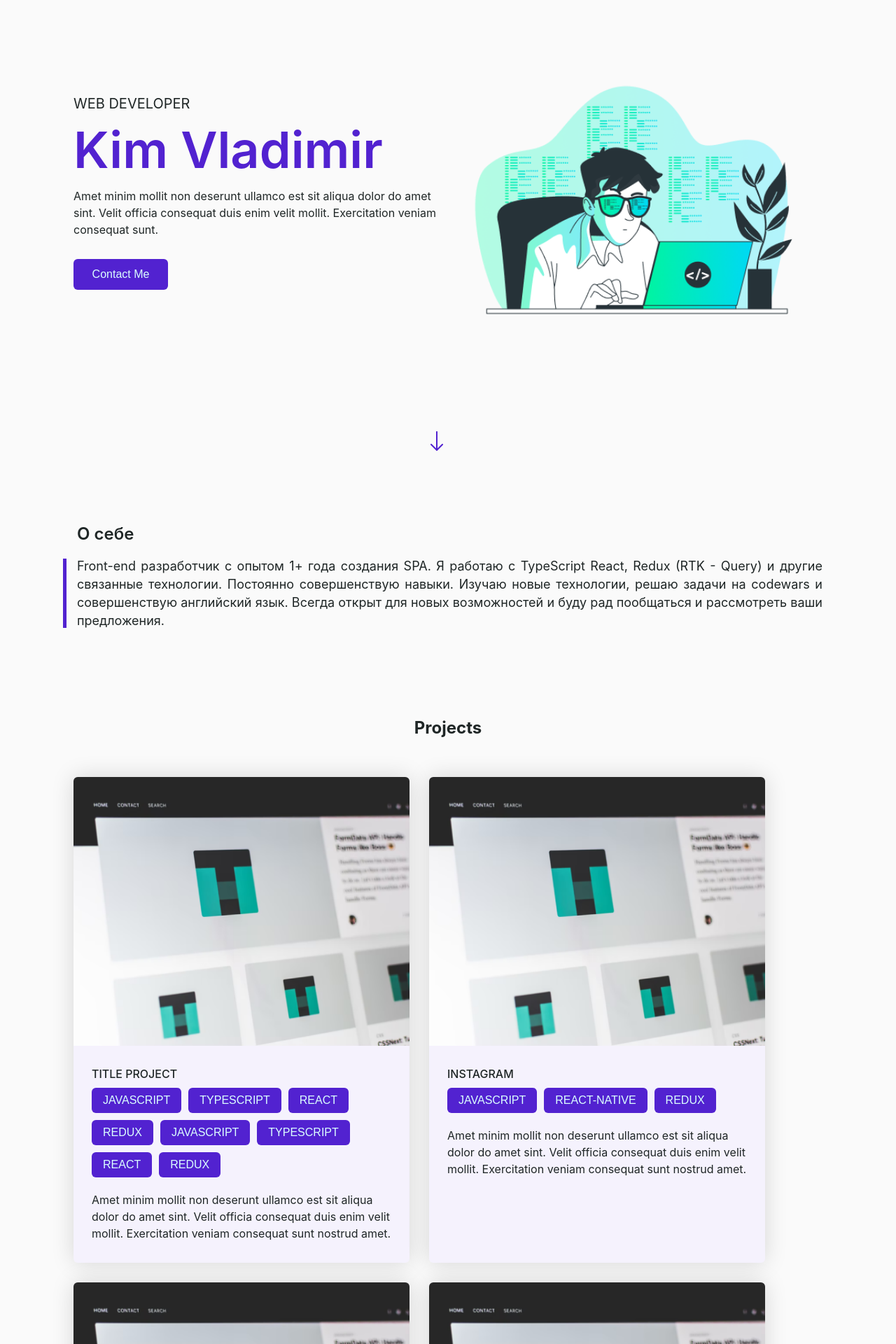
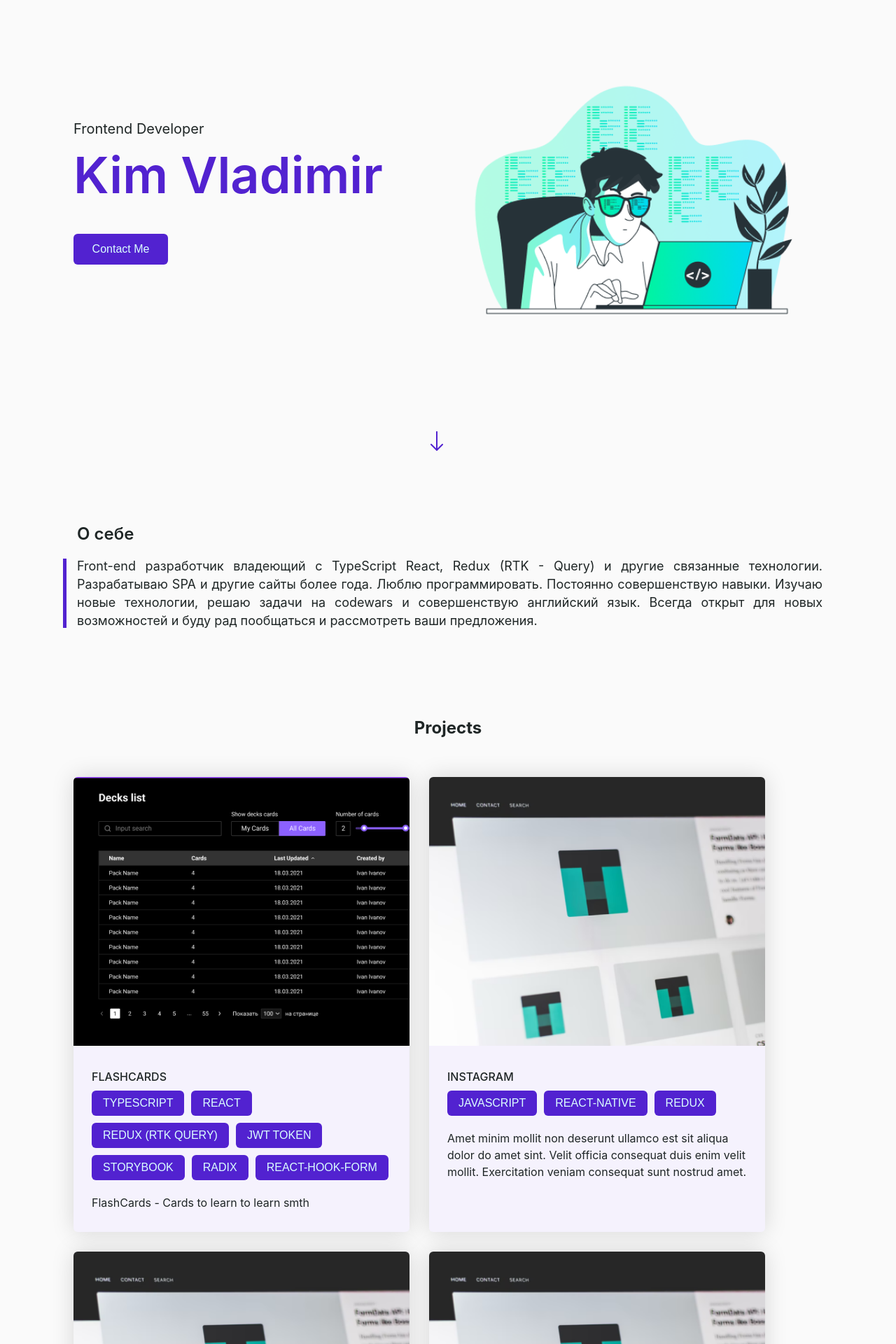
Before and after one commit to Vaone/portfolio, a React (Vite) app: page / in a window 1280 px wide. Shown: the part 200-2120 px from the top of the page at 70% size. Built offline with nearby package versions, Linux system fonts and the light colour scheme.

Commit message:
about me v1

```diff
--- a/src/pages/about/About.tsx
+++ b/src/pages/about/About.tsx
@@ -7,10 +7,11 @@ export const About = () => {
       <Container>
         <h2>О себе</h2>
         <span>
-          Front-end разработчик с опытом 1+ года создания SPA. Я работаю с TypeScript React, Redux
-          (RTK - Query) и другие связанные технологии. Постоянно совершенствую навыки. Изучаю новые
-          технологии, решаю задачи на codewars и совершенствую английский язык. Всегда открыт для
-          новых возможностей и буду рад пообщаться и рассмотреть ваши предложения.
+          Front-end разработчик владеющий с TypeScript React, Redux (RTK - Query) и другие связанные
+          технологии. Разрабатываю SPA и другие сайты более года. Люблю программировать. Постоянно
+          совершенствую навыки. Изучаю новые технологии, решаю задачи на codewars и совершенствую
+          английский язык. Всегда открыт для новых возможностей и буду рад пообщаться и рассмотреть
+          ваши предложения.
         </span>
       </Container>
     </StyledAbout>
--- a/src/pages/main/Main.tsx
+++ b/src/pages/main/Main.tsx
@@ -1,3 +1,5 @@
+import { forwardRef } from 'react'
+
 import arrow from '@/assets/images/arrow.svg'
 import heroWebp from '@/assets/images/welcomepage.webp'
 import { Button } from '@/components/Button/Button'
@@ -5,19 +7,18 @@ import { Container } from '@/components/Container'
 import { useMedia } from '@/hooks/useMedia'
 import { styled } from 'styled-components'
 
-export const Main = ({}) => {
+type Props = {}
+
+export const Main = forwardRef<HTMLDivElement, Props>((_, ref) => {
   const { isTabletScreen } = useMedia()
 
   return (
-    <StyledMain>
+    <StyledMain ref={ref}>
       <Container>
         <StyledLeftSide>
-          <h1>WEB DEVELOPER</h1>
+          <h1>Frontend Developer</h1>
           <h2>Kim Vladimir</h2>
-          <span>
-            Amet minim mollit non deserunt ullamco est sit aliqua dolor do amet sint. Velit officia
-            consequat duis enim velit mollit. Exercitation veniam consequat sunt.
-          </span>
+          <span></span>
           <Button>Contact Me</Button>
         </StyledLeftSide>
         <StyledRightSide>
@@ -39,7 +40,7 @@ export const Main = ({}) => {
       </Container>
     </StyledMain>
   )
-}
+})
 
 const StyledMain = styled.section`
   height: 750px;
--- a/src/pages/projects/ProjectCard.tsx
+++ b/src/pages/projects/ProjectCard.tsx
@@ -11,7 +11,9 @@ type ProjectCardPropsType = {
 export const ProjectCard = (props: ProjectCardPropsType) => {
   return (
     <StyledCard>
-      <img alt={props.title} src={props.image} />
+      <a href={'https://flashcards-one-dusky.vercel.app/'}>
+        <img alt={props.title} src={props.image} />
+      </a>
       <StyledContentCard>
         <StyledCardTitle>{props.title}</StyledCardTitle>
         <StyledCardTechs>
@@ -52,7 +54,6 @@ const StyledContentCard = styled.div`
     margin: 0 16px;
   }
 `
-
 const StyledCardTitle = styled.div`
   text-transform: uppercase;
   margin: 30px 0 0 0;
@@ -62,7 +63,6 @@ const StyledCardTitle = styled.div`
     font-size: 1.2em;
   }
 `
-
 const StyledCardTechs = styled.div`
   display: flex;
   flex-wrap: wrap;
@@ -72,6 +72,7 @@ const StyledCardTechs = styled.div`
   button {
     text-transform: uppercase;
     padding: 8px 16px;
+    cursor: default;
 
     @media (max-width: 768px) {
       padding: 6px 12px;
@@ -79,6 +80,7 @@ const StyledCardTechs = styled.div`
     }
   }
 `
+
 const StyledCardDescription = styled.div`
   margin: 20px 0 30px 0;
   font-weight: 400;
--- a/src/pages/projects/Projects.tsx
+++ b/src/pages/projects/Projects.tsx
@@ -1,5 +1,6 @@
 import { forwardRef } from 'react'
 
+import fcard from '@/assets/images/FCards.png'
 import workImage from '@/assets/images/work.webp'
 import { Container } from '@/components/Container'
 import { styled } from 'styled-components'
@@ -8,21 +9,19 @@ import { ProjectCard } from './ProjectCard'
 
 const projectItems = [
   {
-    description:
-      'Amet minim mollit non deserunt ullamco est sit aliqua dolor do amet sint. Velit officia consequat duis enim velit mollit. Exercitation veniam consequat sunt nostrud amet.',
+    description: 'FlashCards - Cards to learn to learn smth',
     id: 1,
-    src: workImage,
+    src: fcard,
     techs: [
-      'Javascript',
       'Typescript',
       'React',
-      'Redux',
-      'Javascript',
-      'Typescript',
-      'React',
-      'Redux',
+      'Redux (RTK Query)',
+      'JWT Token',
+      'Storybook',
+      'Radix',
+      'React-hook-form',
     ],
-    title: 'TITLE PROJECT',
+    title: 'FlashCards',
   },
   {
     description:
```
Also changed, not shown: src/assets/images/FCards.png (added).
